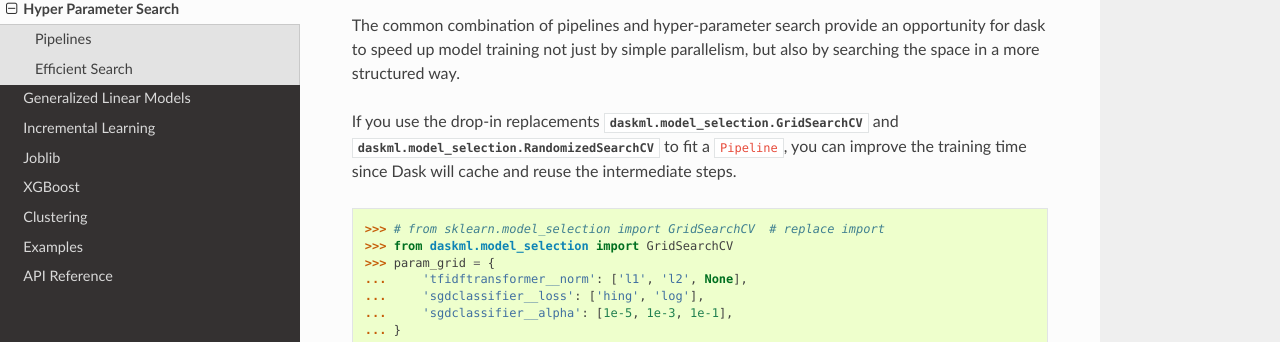
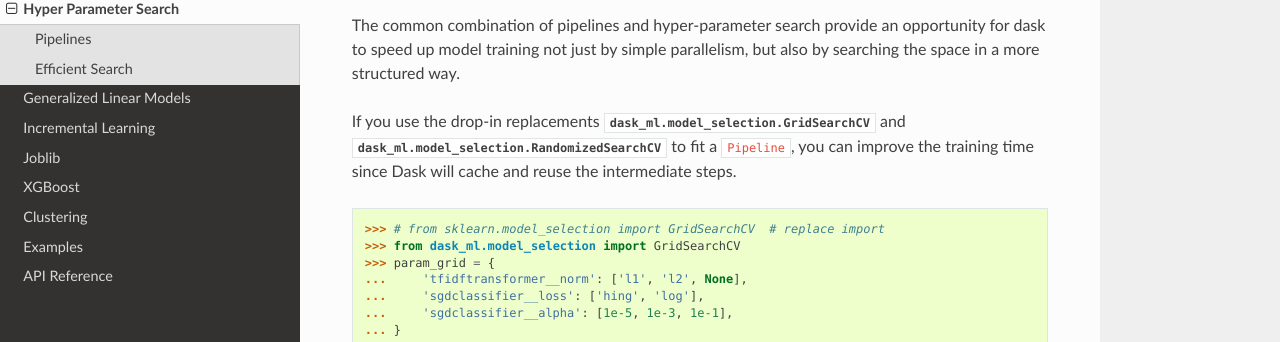
Before and after one commit to dask/dask-ml, a Sphinx documentation site: the page built from docs/source/hyper-parameter-search.rst, in a window 1280 px wide and 900 px high, scrolled down 984 px. Shown: the part 144-486 px from the top of the window. Built offline with Sphinx 7.4.7 and the Read the Docs theme 2.0.0, drawn with Linux system fonts in a browser that asks for light colours.

Commit message:
Followup

```diff
--- a/docs/source/clustering.rst
+++ b/docs/source/clustering.rst
@@ -3,7 +3,7 @@
 Clustering
 ==========
 
-.. currentmodule:: daskml.cluster
+.. currentmodule:: dask_ml.cluster
 
 .. autosummary::
    KMeans
--- a/docs/source/glm.rst
+++ b/docs/source/glm.rst
@@ -1,7 +1,7 @@
 Generalized Linear Models
 =========================
 
-.. currentmodule:: daskml.linear_model
+.. currentmodule:: dask_ml.linear_model
 
 .. autosummary::
    LinearRegression
--- a/docs/source/hyper-parameter-search.rst
+++ b/docs/source/hyper-parameter-search.rst
@@ -4,9 +4,9 @@
 .. autosummary::
    sklearn.pipeline.make_pipeline
    sklearn.model_selection.GridSearchCV
-   daskml.model_selection.GridSearchCV
+   dask_ml.model_selection.GridSearchCV
    sklearn.model_selection.RandomizedSearchCV
-   daskml.model_selection.RandomizedSearchCV
+   dask_ml.model_selection.RandomizedSearchCV
 
 Most estimators have a set of *hyper-parameters*.
 These are parameters that are not learned during training but instead must be
@@ -60,14 +60,14 @@
 but also by searching the space in a more structured way.
 
 If you use the drop-in replacements
-:class:`daskml.model_selection.GridSearchCV` and
-:class:`daskml.model_selection.RandomizedSearchCV` to fit a ``Pipeline``, you can improve
+:class:`dask_ml.model_selection.GridSearchCV` and
+:class:`dask_ml.model_selection.RandomizedSearchCV` to fit a ``Pipeline``, you can improve
 the training time since Dask will cache and reuse the intermediate steps.
 
 .. code-block:: python
 
    >>> # from sklearn.model_selection import GridSearchCV  # replace import
-   >>> from daskml.model_selection import GridSearchCV
+   >>> from dask_ml.model_selection import GridSearchCV
    >>> param_grid = {
    ...     'tfidftransformer__norm': ['l1', 'l2', None],
    ...     'sgdclassifier__loss': ['hing', 'log'],
--- a/docs/source/incremental.rst
+++ b/docs/source/incremental.rst
@@ -1,7 +1,7 @@
 Incremental Learning
 ====================
 
-.. currentmodule::  daskml
+.. currentmodule::  dask_ml
 
 .. autosummary::
    naive_bayes.PartialBernoulliNB
@@ -46,8 +46,8 @@
 
 .. code-block:: python
 
-   >>> from daskml.linear_model import PartialSGDRegressor
-   >>> from daskml.datasets import make_classification
+   >>> from dask_ml.linear_model import PartialSGDRegressor
+   >>> from dask_ml.datasets import make_classification
    >>> X, y = make_classification(n_samples=100000, chunks=10000)
    >>> est = PartialSGDRegressor()
    >>> est.fit(X, y)
--- a/docs/source/xgboost.rst
+++ b/docs/source/xgboost.rst
@@ -1,7 +1,7 @@
 XGBoost
 =======
 
-.. currentmodule:: daskml.xgboost
+.. currentmodule:: dask_ml.xgboost
 
 .. autosummary::
    train
@@ -37,7 +37,7 @@
    del test['x']  # remove informative column from data
 
    # from xgboost import XGBRegressor  # change import
-   from daskml.xgboost import XGBRegressor
+   from dask_ml.xgboost import XGBRegressor
 
    est = XGBRegressor(...)
    est.fit(train, train_labels)
```
Also changed, not shown: docs/source/modules/api.rst (+4 -4 lines), 4 other files.
